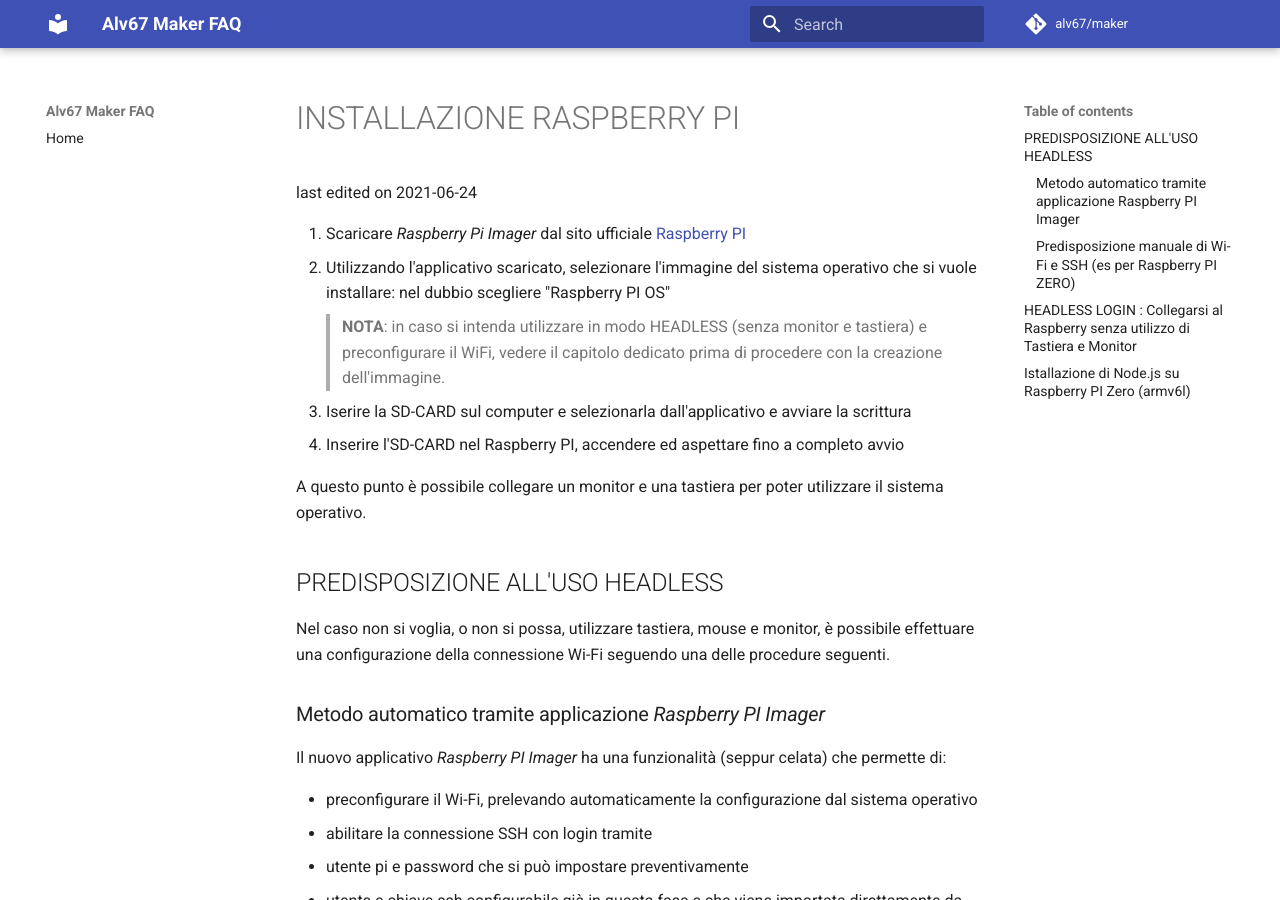
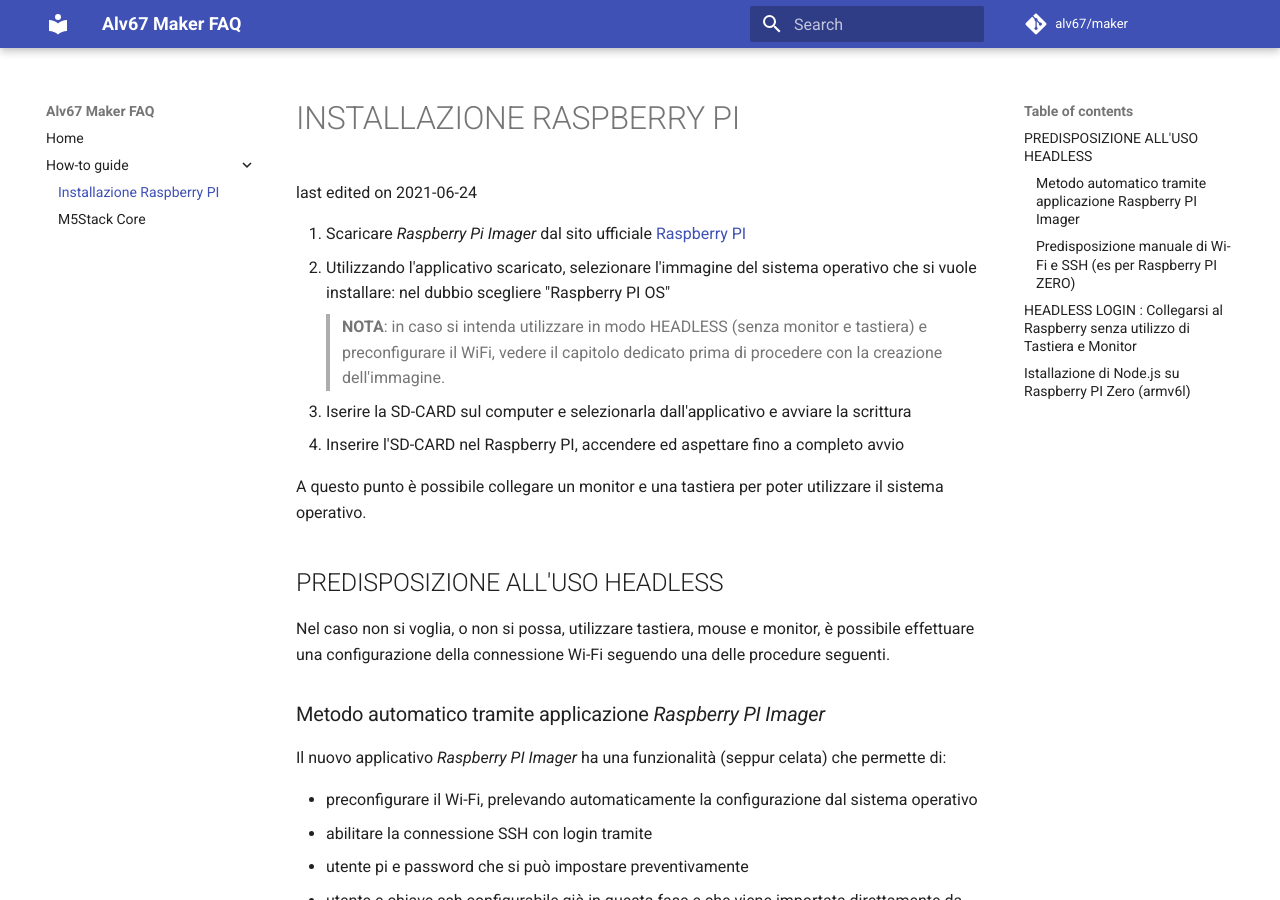
Before and after one commit to novice-handbooks/maker, an MkDocs documentation site: the page built from doc/RaspberryPI.md, in a window 1280 px wide and 900 px high. Built offline with MkDocs 1.6.1 and Material for MkDocs 9.7.7, drawn with Linux system fonts in a browser that asks for light colours; comment, search, counter and statistics services are not loaded.

Commit message:
aggiunti docs in nav

```diff
--- a/mkdocs.yml
+++ b/mkdocs.yml
@@ -87,3 +87,6 @@
 #   create here the navigation tree of the doc
 nav:
   - Home: index.md
+  - How-to guide:
+    - Installazione Raspberry PI: RaspberryPI.md
+    - M5Stack Core: m5stack.md
```
